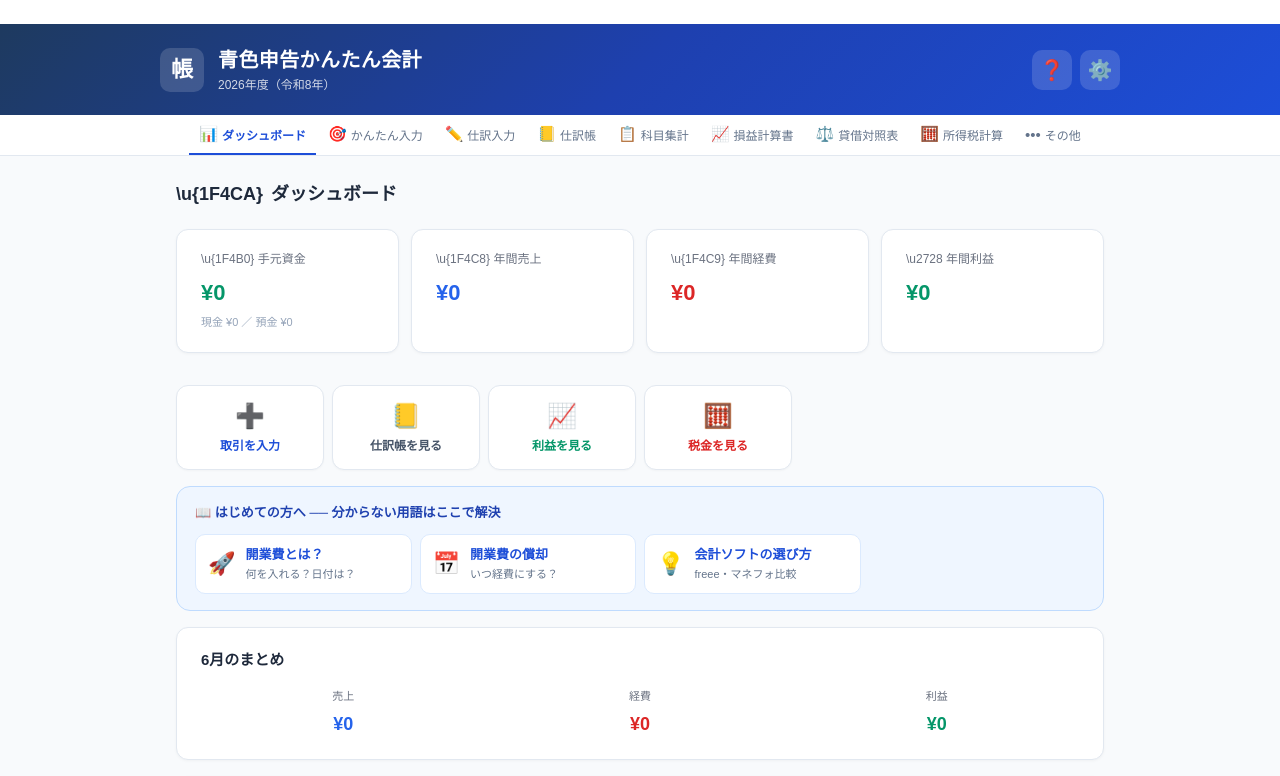
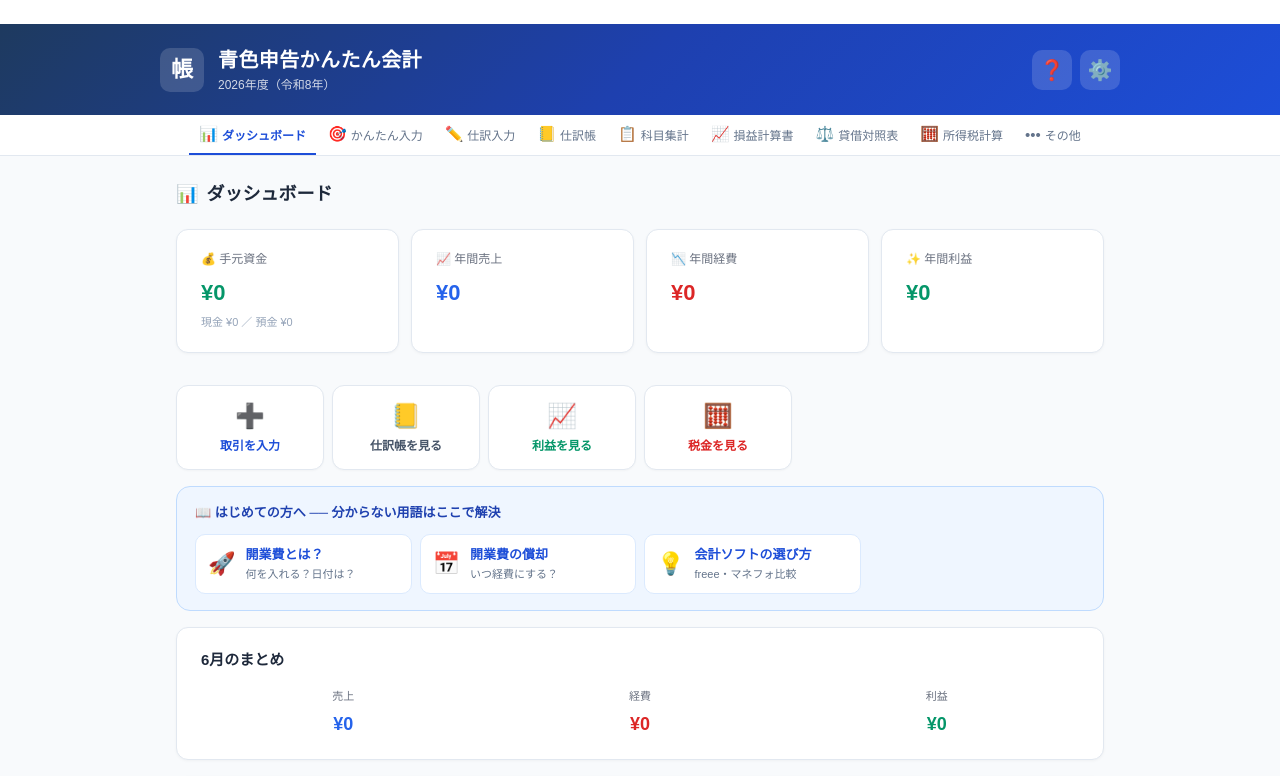
Before and after one commit to monday-easy-lab/aoiro-kaikei, a React (Vite) app: page / in a window 1280 px wide. Shown: the top 776 px of the page. Built offline with nearby package versions, Linux system fonts and the light colour scheme.

Commit message:
fix: 絵文字の表示を修正

```diff
--- a/src/components/Dashboard.jsx
+++ b/src/components/Dashboard.jsx
@@ -7,9 +7,9 @@ import { SectionTitle, DashCard } from "./ui.jsx";
 const MONTHS = Array.from({ length: 12 }, (_, i) => i + 1);
 
 const GUIDE_LINKS = [
-  { href: "/aoiro-kaikei/blog/kaigyouhi-toha/", icon: "\u{1F680}", title: "開業費とは？", desc: "何を入れる？日付は？" },
-  { href: "/aoiro-kaikei/blog/kaigyouhi-shoukyaku/", icon: "\u{1F4C5}", title: "開業費の償却", desc: "いつ経費にする？" },
-  { href: "/aoiro-kaikei/blog/kaikei-soft-erabi/", icon: "\u{1F4A1}", title: "会計ソフトの選び方", desc: "freee・マネフォ比較" },
+  { href: "/aoiro-kaikei/blog/kaigyouhi-toha/", icon: "🚀", title: "開業費とは？", desc: "何を入れる？日付は？" },
+  { href: "/aoiro-kaikei/blog/kaigyouhi-shoukyaku/", icon: "📅", title: "開業費の償却", desc: "いつ経費にする？" },
+  { href: "/aoiro-kaikei/blog/kaikei-soft-erabi/", icon: "💡", title: "会計ソフトの選び方", desc: "freee・マネフォ比較" },
 ];
 
 export default function Dashboard({ entries, fy, opening, onNavigate }) {
@@ -52,20 +52,20 @@ export default function Dashboard({ entries, fy, opening, onNavigate }) {
   return (
     <div>
       <SectionTitle
-        icon="\u{1F4CA}"
+        icon="📊"
         title={isPastFY ? `${fy}年度 実績` : "ダッシュボード"}
       />
       <div className="dash-grid" style={S.dashGrid}>
         <DashCard
-          label="\u{1F4B0} 手元資金"
+          label="💰 手元資金"
           value={totalCash}
           color="#059669"
           sub={`現金 ¥${fmt(cashBalance)} ／ 預金 ¥${fmt(bankBalance)}`}
         />
-        <DashCard label="\u{1F4C8} 年間売上" value={ytd.totalRevenue} color="#2563eb" />
-        <DashCard label="\u{1F4C9} 年間経費" value={ytd.totalExpense} color="#dc2626" />
+        <DashCard label="📈 年間売上" value={ytd.totalRevenue} color="#2563eb" />
+        <DashCard label="📉 年間経費" value={ytd.totalExpense} color="#dc2626" />
         <DashCard
-          label="\u2728 年間利益"
+          label="✨ 年間利益"
           value={ytd.netIncome}
           color={ytd.netIncome >= 0 ? "#059669" : "#dc2626"}
         />
```
